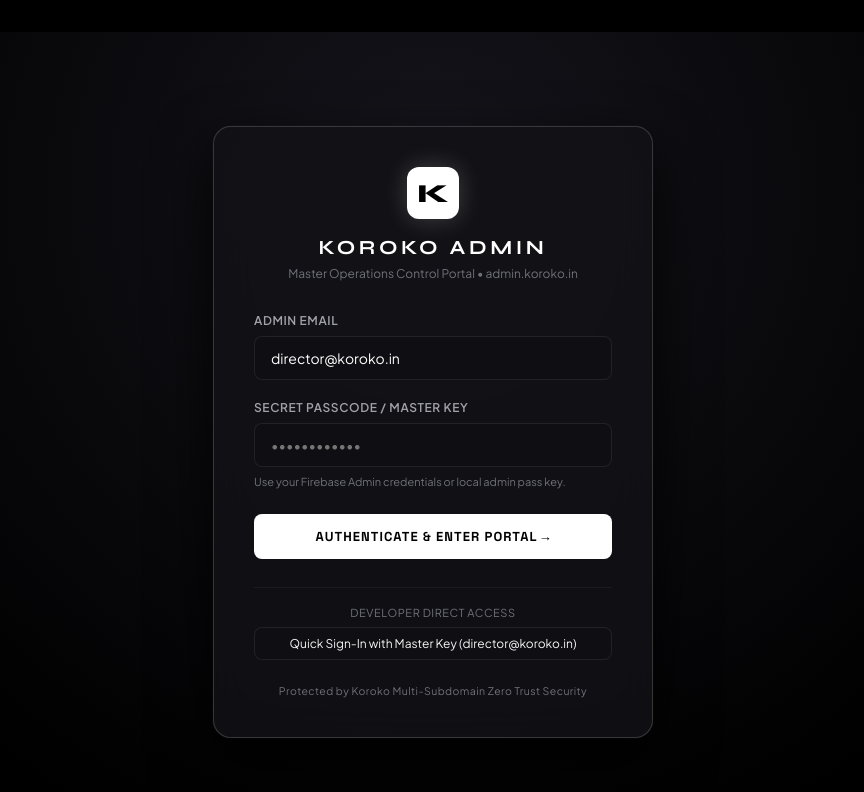
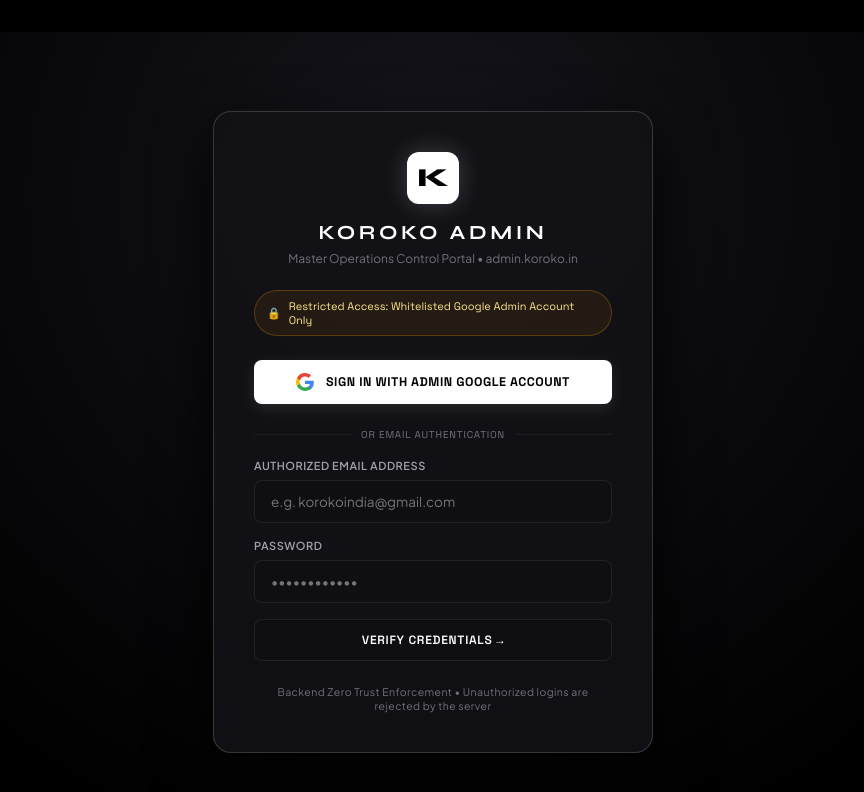
Before and after one commit to RuPaul23/Koroko-Admin, a Vue app: page /login in a window 1280 px wide. Shown: the top 792 px of the page, without its empty margins (207-1071 px from the left). Built offline with nearby package versions, Linux system fonts and the light colour scheme; no server answers.

Commit message:
feat: enforce backend google admin authentication and verification endpoint

```diff
--- a/src/views/LoginView.vue
+++ b/src/views/LoginView.vue
@@ -7,21 +7,50 @@
         <p class="brand-desc">Master Operations Control Portal • admin.koroko.in</p>
       </div>
 
-      <form @submit.prevent="handleSubmit" class="login-form">
+      <!-- Security Notice -->
+      <div class="security-lock-pill">
+        <span class="lock-icon">🔒</span>
+        <span>Restricted Access: Whitelisted Google Admin Account Only</span>
+      </div>
+
+      <!-- Google Sign-In (Primary Admin Method) -->
+      <div class="auth-buttons-group">
+        <button
+          type="button"
+          @click="handleGoogleSignIn"
+          class="google-sign-in-btn font-tech"
+          :disabled="loading"
+        >
+          <svg class="google-icon" viewBox="0 0 24 24">
+            <path fill="#4285F4" d="M23.745 12.27c0-.7-.06-1.4-.19-2.07H12v4.51h6.6c-.29 1.52-1.14 2.82-2.4 3.68v3.05h3.88c2.27-2.09 3.665-5.17 3.665-9.17z"/>
+            <path fill="#34A853" d="M12 24c3.24 0 5.95-1.08 7.93-2.91l-3.88-3.05c-1.08.72-2.45 1.16-4.05 1.16-3.12 0-5.77-2.1-6.72-4.93H1.25v3.15C3.26 21.36 7.33 24 12 24z"/>
+            <path fill="#FBBC05" d="M5.28 14.27c-.25-.72-.38-1.49-.38-2.27s.13-1.55.38-2.27V6.58H1.25C.45 8.18 0 9.98 0 12s.45 3.82 1.25 5.42l4.03-3.15z"/>
+            <path fill="#EA4335" d="M12 4.75c1.77 0 3.35.61 4.6 1.8l3.42-3.42C17.95 1.19 15.24 0 12 0 7.33 0 3.26 2.64 1.25 6.58l4.03 3.15c.95-2.83 3.6-4.98 6.72-4.98z"/>
+          </svg>
+          <span v-if="!loading">SIGN IN WITH ADMIN GOOGLE ACCOUNT</span>
+          <span v-else>VERIFYING BACKEND PERMISSIONS...</span>
+        </button>
+      </div>
+
+      <div class="divider">
+        <span>OR EMAIL AUTHENTICATION</span>
+      </div>
+
+      <form @submit.prevent="handleEmailSignIn" class="login-form">
         <div class="form-group">
-          <label>Admin Email</label>
+          <label>Authorized Email Address</label>
           <div class="input-wrapper">
             <input
               v-model="email"
               type="email"
-              placeholder="director@koroko.in"
+              placeholder="e.g. korokoindia@gmail.com"
               required
             />
           </div>
         </div>
 
         <div class="form-group">
-          <label>Secret Passcode / Master Key</label>
+          <label>Password</label>
           <div class="input-wrapper">
             <input
               v-model="password"
@@ -30,7 +59,6 @@
               required
             />
           </div>
-          <span class="hint-text">Use your Firebase Admin credentials or local admin pass key.</span>
         </div>
 
         <div v-if="errorMessage" class="error-banner">
@@ -38,20 +66,13 @@
         </div>
 
         <button type="submit" class="submit-btn font-tech" :disabled="loading">
-          <span v-if="!loading">AUTHENTICATE & ENTER PORTAL &rarr;</span>
-          <span v-else>VERIFYING CREDENTIALS...</span>
+          <span v-if="!loading">VERIFY CREDENTIALS &rarr;</span>
+          <span v-else>CONNECTING...</span>
         </button>
-
-        <div class="quick-pass-box">
-          <p class="quick-title">Developer Direct Access</p>
-          <button type="button" @click="handleBypass" class="bypass-btn">
-            Quick Sign-In with Master Key (director@koroko.in)
-          </button>
-        </div>
       </form>
 
       <div class="login-footer">
-        <span>Protected by Koroko Multi-Subdomain Zero Trust Security</span>
+        <span>Backend Zero Trust Enforcement • Unauthorized logins are rejected by the server</span>
       </div>
     </div>
   </div>
@@ -60,35 +81,40 @@
 <script setup>
 import { ref } from 'vue';
 import { useRouter } from 'vue-router';
-import { loginWithCredentials } from '../services/firebase.js';
+import { loginWithGoogle, loginWithEmail } from '../services/firebase.js';
 
 const router = useRouter();
 
-const email = ref('director@koroko.in');
+const email = ref('');
 const password = ref('');
 const loading = ref(false);
 const errorMessage = ref('');
 
-const handleSubmit = async () => {
+const handleGoogleSignIn = async () => {
   loading.value = true;
   errorMessage.value = '';
 
-  const res = await loginWithCredentials(email.value, password.value);
+  const res = await loginWithGoogle();
   loading.value = false;
 
   if (res.success) {
     router.push('/');
   } else {
-    errorMessage.value = res.error || 'Invalid credentials or security key. Please check again.';
+    errorMessage.value = res.error || 'Authentication failed. Please verify you are using an authorized Koroko administrator account.';
   }
 };
 
-const handleBypass = async () => {
+const handleEmailSignIn = async () => {
   loading.value = true;
-  const res = await loginWithCredentials('director@koroko.in', 'koroko2026');
+  errorMessage.value = '';
+
+  const res = await loginWithEmail(email.value, password.value);
   loading.value = false;
+
   if (res.success) {
     router.push('/');
+  } else {
+    errorMessage.value = res.error || 'Access Denied: Email is not authorized or password is incorrect.';
   }
 };
 </script>
@@ -106,7 +132,7 @@
 .login-card {
   width: 100%;
   max-width: 440px;
-  background: rgba(18, 18, 23, 0.85);
+  background: rgba(18, 18, 23, 0.9);
   backdrop-filter: blur(20px);
   border: 1px solid var(--border-medium);
   border-radius: var(--radius-lg);
@@ -116,7 +142,7 @@
 
 .brand-top {
   text-align: center;
-  margin-bottom: 32px;
+  margin-bottom: 24px;
 }
 .brand-badge-large {
   width: 52px;
@@ -143,10 +169,78 @@
   color: var(--text-muted);
 }
 
+.security-lock-pill {
+  display: flex;
+  align-items: center;
+  justify-content: center;
+  gap: 8px;
+  background: rgba(245, 158, 11, 0.08);
+  border: 1px solid rgba(245, 158, 11, 0.25);
+  padding: 8px 12px;
+  border-radius: var(--radius-full);
+  color: #fde68a;
+  font-size: 11px;
+  font-family: var(--font-mono-tech);
+  margin-bottom: 24px;
+}
+
+.auth-buttons-group {
+  display: flex;
+  flex-direction: column;
+  gap: 12px;
+}
+
+.google-sign-in-btn {
+  display: flex;
+  align-items: center;
+  justify-content: center;
+  gap: 12px;
+  background: #ffffff;
+  color: #000000;
+  padding: 13px 18px;
+  border-radius: var(--radius-sm);
+  font-weight: 700;
+  font-size: 12.5px;
+  letter-spacing: 0.04em;
+  transition: all 0.2s;
+  box-shadow: 0 4px 15px rgba(255, 255, 255, 0.1);
+}
+.google-sign-in-btn:hover:not(:disabled) {
+  background: #e4e4e7;
+  transform: translateY(-1px);
+}
+.google-sign-in-btn:disabled {
+  opacity: 0.6;
+  cursor: not-allowed;
+}
+.google-icon {
+  width: 18px;
+  height: 18px;
+}
+
+.divider {
+  display: flex;
+  align-items: center;
+  text-align: center;
+  margin: 24px 0 18px;
+  color: var(--text-muted);
+  font-size: 10px;
+  font-family: var(--font-mono-tech);
+  letter-spacing: 0.08em;
+}
+.divider::before, .divider::after {
+  content: '';
+  flex: 1;
+  border-bottom: 1px solid var(--border-ultra-subtle);
+}
+.divider span {
+  padding: 0 10px;
+}
+
 .login-form {
   display: flex;
   flex-direction: column;
-  gap: 20px;
+  gap: 16px;
 }
 
 .form-group {
@@ -155,7 +249,7 @@
   gap: 8px;
 }
 .form-group label {
-  font-size: 12px;
+  font-size: 11px;
   color: var(--text-secondary);
   font-weight: 600;
   letter-spacing: 0.05em;
@@ -168,7 +262,7 @@
   border: 1px solid var(--border-subtle);
   border-radius: var(--radius-sm);
   padding: 12px 16px;
-  font-size: 14px;
+  font-size: 13.5px;
   transition: all 0.2s;
   outline: none;
 }
@@ -177,67 +271,34 @@
   background: var(--bg-elevated);
 }
 
-.hint-text {
-  font-size: 11px;
-  color: var(--text-muted);
-}
-
 .error-banner {
-  padding: 10px 14px;
+  padding: 12px 14px;
   background: rgba(244, 63, 94, 0.12);
   border: 1px solid rgba(244, 63, 94, 0.3);
   color: #fb7185;
   border-radius: var(--radius-sm);
   font-size: 12px;
+  line-height: 1.4;
 }
 
 .submit-btn {
-  background: #ffffff;
-  color: #000000;
-  padding: 14px;
+  background: var(--bg-surface);
+  border: 1px solid var(--border-subtle);
+  color: #ffffff;
+  padding: 12px;
   border-radius: var(--radius-sm);
-  font-weight: 700;
-  font-size: 13px;
-  letter-spacing: 0.08em;
+  font-weight: 600;
+  font-size: 12px;
+  letter-spacing: 0.06em;
   transition: all 0.2s;
-  margin-top: 6px;
 }
 .submit-btn:hover:not(:disabled) {
-  background: #e4e4e7;
-  transform: translateY(-1px);
+  border-color: #ffffff;
+  background: var(--bg-elevated);
 }
 .submit-btn:disabled {
   opacity: 0.5;
   cursor: not-allowed;
-}
-
-.quick-pass-box {
-  border-top: 1px solid var(--border-ultra-subtle);
-  padding-top: 18px;
-  margin-top: 8px;
-  text-align: center;
-}
-.quick-title {
-  font-size: 11px;
-  color: var(--text-muted);
-  margin-bottom: 8px;
-  letter-spacing: 0.05em;
-  text-transform: uppercase;
-}
-.bypass-btn {
-  font-size: 12px;
-  color: var(--text-subtle);
-  border: 1px solid var(--border-subtle);
-  background: var(--bg-surface);
-  padding: 8px 14px;
-  border-radius: var(--radius-sm);
-  transition: all 0.2s;
-  width: 100%;
-}
-.bypass-btn:hover {
-  border-color: #ffffff;
-  background: var(--bg-elevated);
-  color: #ffffff;
 }
 
 .login-footer {
@@ -246,5 +307,6 @@
   font-size: 10.5px;
   color: var(--text-muted);
   letter-spacing: 0.04em;
+  line-height: 1.3;
 }
 </style>
```
Also changed, not shown: api/verify-admin.js (added, +121 -0 lines), src/services/firebase.js (+85 -45 lines), 1 other file (tests, documents, lock files or other folders).
